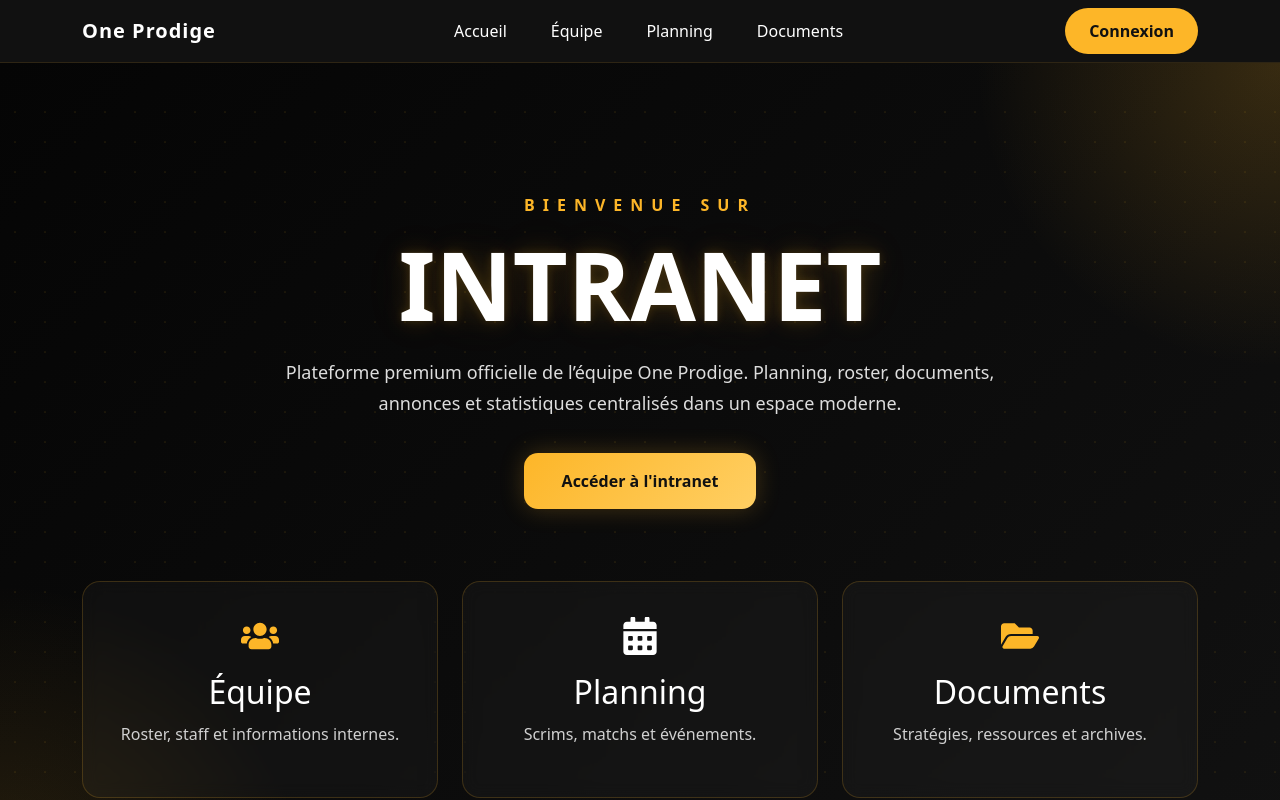
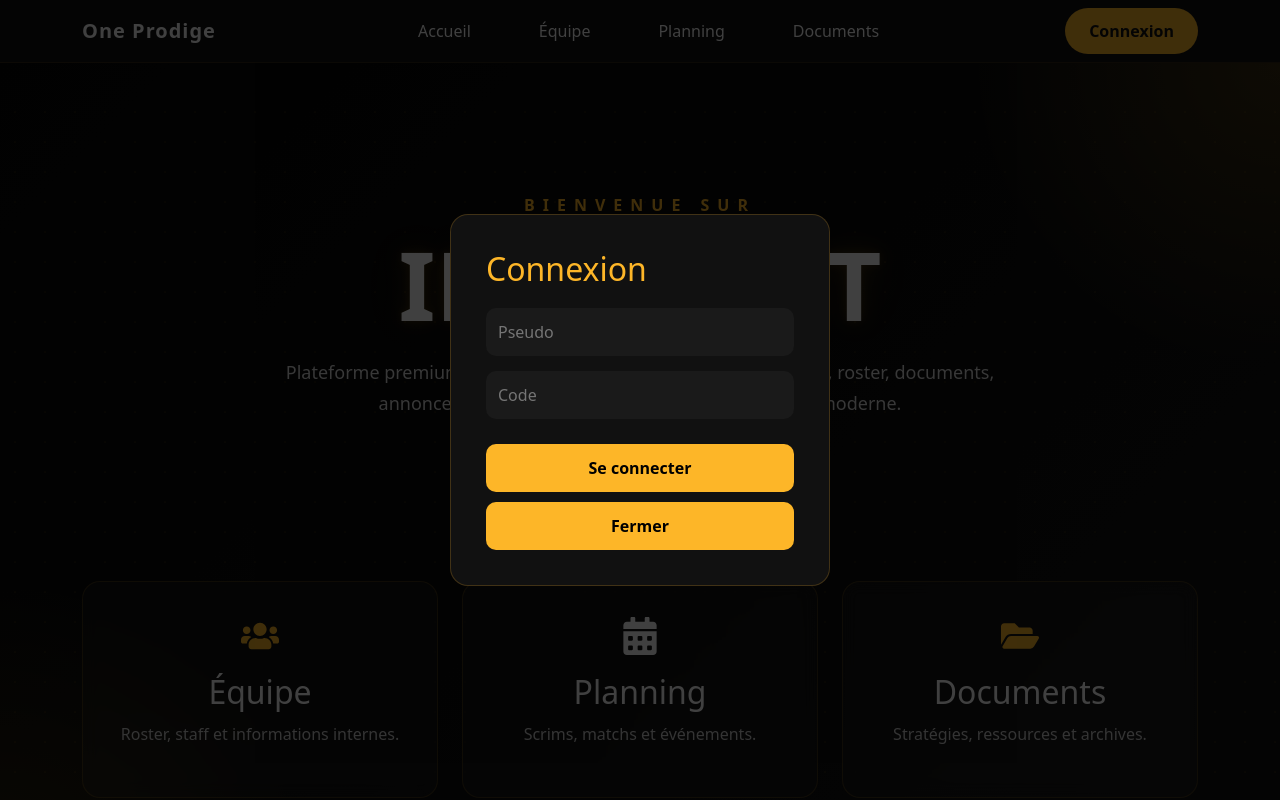
Before and after one commit to DevZenthor/Intranet_1P, a React (Vite) app in the folder intranet-esport/: page / in a window 1280 px wide. Both pictures are taken after a click on the button "Connexion". Shown: the top 800 px of the page. Built offline with nearby package versions, Linux system fonts and the light colour scheme.

Commit message:
Feat : add conection function

```diff
--- /dev/null
+++ b/intranet-esport/src/components/LoginModal.jsx
@@ -0,0 +1,70 @@
+import React, { useState } from "react";
+import { supabase } from "../services/supabase";
+import { useAuth } from "../context/AuthContext";
+
+function LoginModal({ close }) {
+  const [pseudo, setPseudo] = useState("");
+  const [code, setCode] = useState("");
+  const [error, setError] = useState("");
+
+  const { login } = useAuth();
+
+  const handleLogin = async () => {
+  setError("");
+
+  const { data, error } = await supabase
+    .from("users")
+    .select("*")
+    .ilike("pseudo", pseudo)
+    .eq("code", code)
+    .single();
+
+  if (data) {
+    login(data);
+    close();
+  } else {
+    setError("Identifiants invalides");
+    console.log(error);
+  }
+};
+
+  return (
+    <div className="login-overlay">
+      <div className="login-box">
+
+        <h2>Connexion</h2>
+
+        <input
+          type="text"
+          placeholder="Pseudo"
+          value={pseudo}
+          onChange={(e) => setPseudo(e.target.value)}
+        />
+
+        <input
+          type="password"
+          placeholder="Code"
+          value={code}
+          onChange={(e) => setCode(e.target.value)}
+        />
+
+        {error && (
+          <p className="login-error">
+            {error}
+          </p>
+        )}
+
+        <button onClick={handleLogin}>
+          Se connecter
+        </button>
+
+        <button onClick={close}>
+          Fermer
+        </button>
+
+      </div>
+    </div>
+  );
+}
+
+export default LoginModal;
--- a/intranet-esport/src/components/Navbar.jsx
+++ b/intranet-esport/src/components/Navbar.jsx
@@ -1,51 +1,86 @@
-import React from "react";
+import React, { useState } from "react";
 import "../styles/navbar.css";
 
+import LoginModal from "./LoginModal";
+import { useAuth } from "../context/AuthContext";
+
 function Navbar() {
+  const [open, setOpen] = useState(false);
+  const { user, logout } = useAuth();
+
   return (
+    <>
       <nav className="custom-navbar navbar navbar-expand-lg">
         <div className="container">
 
+          {/* LOGO */}
           <a href="#" className="navbar-brand">
             One Prodige
           </a>
 
-        <button
-          className="navbar-toggler text-white"
-          data-bs-toggle="collapse"
-          data-bs-target="#menu"
-        >
-          ☰
-        </button>
+          {/* MENU */}
+          <ul className="navbar-nav mx-auto d-flex flex-row gap-4">
 
-        <div className="collapse navbar-collapse" id="menu">
-          <ul className="navbar-nav mx-auto">
-
-            <li className="nav-item">
-              <a className="nav-link" href="#">Accueil</a>
+            <li>
+              <a className="nav-link" href="#">
+                Accueil
+              </a>
             </li>
 
-            <li className="nav-item">
-              <a className="nav-link" href="#">Équipe</a>
+            <li>
+              <a className="nav-link" href="#">
+                Équipe
+              </a>
             </li>
 
-            <li className="nav-item">
-              <a className="nav-link" href="#">Planning</a>
+            <li>
+              <a className="nav-link" href="#">
+                Planning
+              </a>
             </li>
 
-            <li className="nav-item">
-              <a className="nav-link" href="#">Documents</a>
+            <li>
+              <a className="nav-link" href="#">
+                Documents
+              </a>
             </li>
 
           </ul>
 
-          <button className="login-btn">
+          {/* RIGHT */}
+          <div className="d-flex align-items-center gap-3">
+
+            {user && (
+              <span className="user-name">
+                Bonjour {user.pseudo}
+              </span>
+            )}
+
+            {user ? (
+              <button
+                className="login-btn"
+                onClick={logout}
+              >
+                Logout
+              </button>
+            ) : (
+              <button
+                className="login-btn"
+                onClick={() => setOpen(true)}
+              >
                 Connexion
               </button>
+            )}
+
           </div>
 
         </div>
       </nav>
+
+      {open && (
+        <LoginModal close={() => setOpen(false)} />
+      )}
+    </>
   );
 }
 
--- /dev/null
+++ b/intranet-esport/src/context/AuthContext.jsx
@@ -0,0 +1,29 @@
+import { createContext, useContext, useState } from "react";
+
+const AuthContext = createContext();
+
+export function AuthProvider({ children }) {
+  const savedUser = JSON.parse(localStorage.getItem("user"));
+
+  const [user, setUser] = useState(savedUser || null);
+
+  const login = (data) => {
+    setUser(data);
+    localStorage.setItem("user", JSON.stringify(data));
+  };
+
+  const logout = () => {
+    setUser(null);
+    localStorage.removeItem("user");
+  };
+
+  return (
+    <AuthContext.Provider
+      value={{ user, login, logout }}
+    >
+      {children}
+    </AuthContext.Provider>
+  );
+}
+
+export const useAuth = () => useContext(AuthContext);
--- a/intranet-esport/src/main.jsx
+++ b/intranet-esport/src/main.jsx
@@ -5,10 +5,12 @@ import App from "./App";
 import "bootstrap/dist/css/bootstrap.min.css";
 import "bootstrap/dist/js/bootstrap.bundle.min.js";
 
-import "aos/dist/aos.css";
+import { AuthProvider } from "./context/AuthContext";
 
 ReactDOM.createRoot(document.getElementById("root")).render(
   <React.StrictMode>
-    <App />
+    <AuthProvider>
+      <App />
+    </AuthProvider>
   </React.StrictMode>
 );
--- /dev/null
+++ b/intranet-esport/src/services/supabase.js
@@ -0,0 +1,9 @@
+import { createClient } from "@supabase/supabase-js";
+
+const supabaseUrl = "https://jlrblahwtfecdbbcdkex.supabase.co";
+const supabaseKey = "sb_publishable_2Y5Cmi-uXh49jCIDBCnBmQ_fx6GFXgy";
+
+export const supabase = createClient(
+  supabaseUrl,
+  supabaseKey
+);
--- a/intranet-esport/src/styles/navbar.css
+++ b/intranet-esport/src/styles/navbar.css
@@ -65,3 +65,59 @@
   background: white;
   transform: translateY(-3px);
 }
+
+.login-overlay {
+  position: fixed;
+  inset: 0;
+  background: rgba(0,0,0,0.75);
+  display: flex;
+  justify-content: center;
+  align-items: center;
+  z-index: 999;
+}
+
+.login-box {
+  background: #111;
+  padding: 35px;
+  border-radius: 18px;
+  width: 380px;
+  border: 1px solid rgba(253,182,40,0.2);
+}
+
+.login-box h2 {
+  color: #FDB628;
+  margin-bottom: 20px;
+}
+
+.login-box input {
+  width: 100%;
+  margin-bottom: 15px;
+  padding: 12px;
+  background: #1a1a1a;
+  border: none;
+  color: white;
+  border-radius: 10px;
+}
+
+.login-box button {
+  width: 100%;
+  margin-top: 10px;
+  padding: 12px;
+  border: none;
+  border-radius: 10px;
+  background: #FDB628;
+  font-weight: 700;
+}
+
+.login-error {
+  color: #FDB628;
+  font-weight: 600;
+  margin-top: 8px;
+  margin-bottom: 10px;
+  font-size: 14px;
+}
+
+.user-name {
+  color: white;
+  font-weight: 500;
+}
```
Lines whose indentation alone changed are shown as unchanged.
